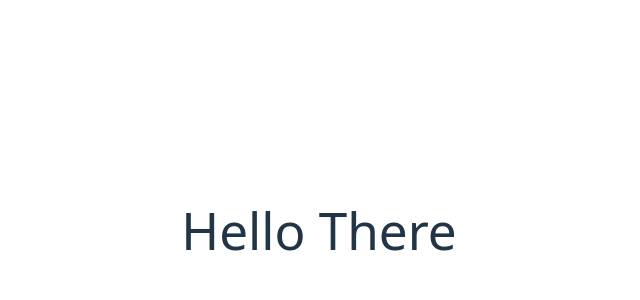
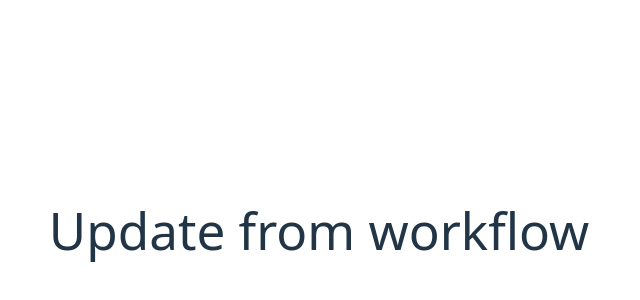
Before and after one commit to JMANY42/personal-website, a React app in the folder frontend/: page / in a window 1280 px wide. Shown: the part 170-470 px from the top of the page, without its empty margins (321-961 px from the left). Built offline with nearby package versions, Linux system fonts and the light colour scheme; the HTML template or start-up script is replaced by a standard one.

Commit message:
test workflow

```diff
--- a/frontend/src/App.tsx
+++ b/frontend/src/App.tsx
@@ -5,7 +5,7 @@ function App() {
   return (
     <>
       <div>
-        <h1>Hello There</h1>
+        <h1>Update from workflow</h1>
       </div>
     </>
   )
```
